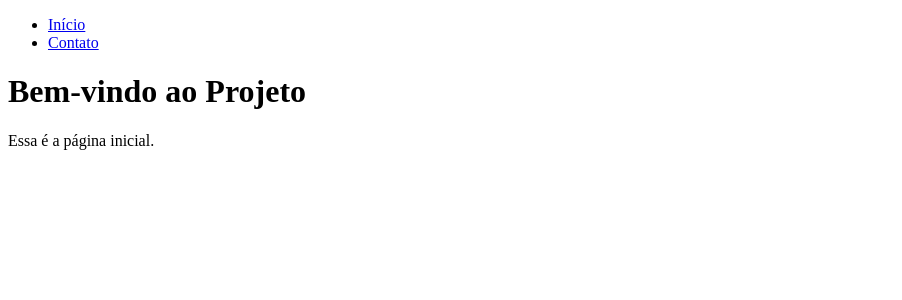
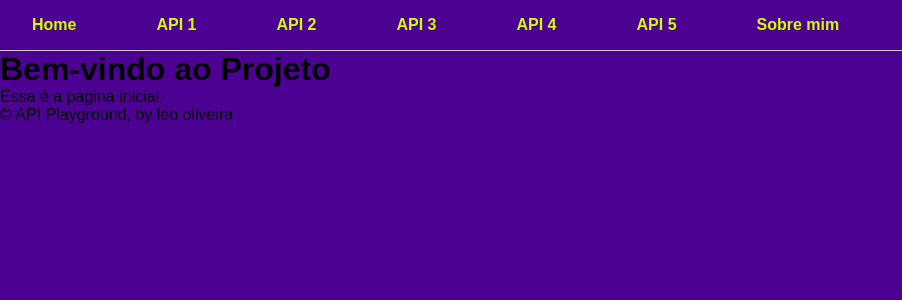
Before and after one commit to ld-oliveira/API_PLAYGROUND_FRONT, a React (Create React App) app: page / in a window 1280 px wide. Shown: the top 300 px of the page, without its empty margins (0-902 px from the left). Built offline with nearby package versions, Linux system fonts and the light colour scheme.

Commit message:
organização de pastas e criação de navbar

```diff
--- a/src/App.jsx
+++ b/src/App.jsx
@@ -3,24 +3,27 @@ import { BrowserRouter as Router, Routes, Route, Link } from 'react-router-dom';
 
 import Home from './pages/Home';
 import Contato from './pages/Contato';
+import NotFound from './pages/NotFound';
+
+import Header from './components/Header';
+import Footer from './components/Footer';
+import './styles/global.scss';
+
+
 
 function App() {
   return (
     <Router>
       <div>
-        {/* Menu de navegação */}
-        <nav>
-          <ul>
-            <li><Link to="/">Início</Link></li>
-            <li><Link to="/contato">Contato</Link></li>
-          </ul>
-        </nav>
-
-        {/* Área onde as rotas são exibidas */}
-        <Routes>
-          <Route path="/" element={<Home />} />
-          <Route path="/contato" element={<Contato />} />
-        </Routes>
+        <Header />
+        <main>
+          <Routes>
+            <Route path="/" element={<Home />} />
+            <Route path="/contato" element={<Contato />} />
+            <Route path="*" element={<NotFound />} />
+          </Routes>
+        </main>
+        <Footer />
       </div>
     </Router>
   );
--- /dev/null
+++ b/src/components/Footer.jsx
@@ -0,0 +1,11 @@
+import React from 'react';
+
+const Footer = () => {
+  return (
+    <footer>
+      <p>&copy; API Playground, by léo oliveira</p>
+    </footer>
+  );
+};
+
+export default Footer;
--- /dev/null
+++ b/src/components/Header.jsx
@@ -0,0 +1,23 @@
+import React from 'react';
+import { Link } from 'react-router-dom';
+import '../styles/components/Header.scss';
+
+const Header = () => {
+  return (
+    <header className='header'>
+      <nav>
+        <ul>
+          <li><Link to="/">Home</Link></li>
+          <li><Link to="/API 1">API 1</Link></li>
+          <li><Link to="/API 2">API 2</Link></li>
+          <li><Link to="/API 3">API 3</Link></li>
+          <li><Link to="/API 4">API 4</Link></li>
+          <li><Link to="/API 5">API 5</Link></li>
+          <li><Link to="/contato">Sobre mim</Link></li>
+        </ul>
+      </nav>
+    </header>
+  );
+};
+
+export default Header;
--- a/src/pages/Home.jsx
+++ b/src/pages/Home.jsx
@@ -3,8 +3,10 @@ import React from 'react';
 const Home = () => {
   return (
     <div>
-      <h1>Bem-vindo ao Projeto</h1>
-      <p>Essa é a página inicial.</p>
+      <h1 className='titulo'>Bem-vindo ao Projeto</h1>
+      <p className='texto-principal'>Essa é a página inicial.</p>
+
+
     </div>
   );
 };
--- a/src/pages/NotFound.jsx
+++ b/src/pages/NotFound.jsx
@@ -1,14 +1,14 @@
-//
 import React from 'react';
+import { Link } from 'react-router-dom';
 
 const NotFound = () => {
   return (
     <div>
       <h2>Erro 404</h2>
       <p>Página não encontrada.</p>
+      <Link to="/">Voltar para a página inicial</Link>
     </div>
   );
 };
 
-
 export default NotFound;
--- /dev/null
+++ b/src/styles/base/_variables.scss
@@ -0,0 +1,4 @@
+$fundo: #4C0192;
+$titulos: #CFFE00;
+$textos: #F8F7F3;
+$mouseover: #B8E000;
--- /dev/null
+++ b/src/styles/base/reset.scss
@@ -0,0 +1,5 @@
+* {
+  margin: 0;
+  padding: 0;
+  box-sizing: border-box;
+}
--- /dev/null
+++ b/src/styles/components/Header.scss
@@ -0,0 +1,34 @@
+@use '../base/variables' as*;
+
+.header {
+  background-color: $fundo;
+  padding: 1rem 2rem;
+  border-bottom: 1px solid #ccc;
+
+  nav {
+    display: flex;
+    align-items: center;
+    justify-content: space-between;
+
+    ul {
+      list-style: none;
+      display: flex;
+      gap: 5rem;
+      margin: 0;
+      padding: 0;
+    }
+
+    li {
+      a {
+        text-decoration: none;
+        color: $titulos;
+        font-weight: bold;
+        transition: color 0.3s ease;
+
+        &:hover {
+          color: $textos;
+        }
+      }
+    }
+  }
+}
--- a/src/styles/global.scss
+++ b/src/styles/global.scss
@@ -0,0 +1,12 @@
+@use './base/reset' as*;
+@use './components/Header' as*;
+@use './base/variables' as*;
+
+// @use './components/Footer' as*; // incluir depois
+
+body {
+  background: $fundo;
+  font-family: sans-serif;
+  margin: 0;
+  padding: 0;
+}
```
Lines whose indentation alone changed are shown as unchanged.
